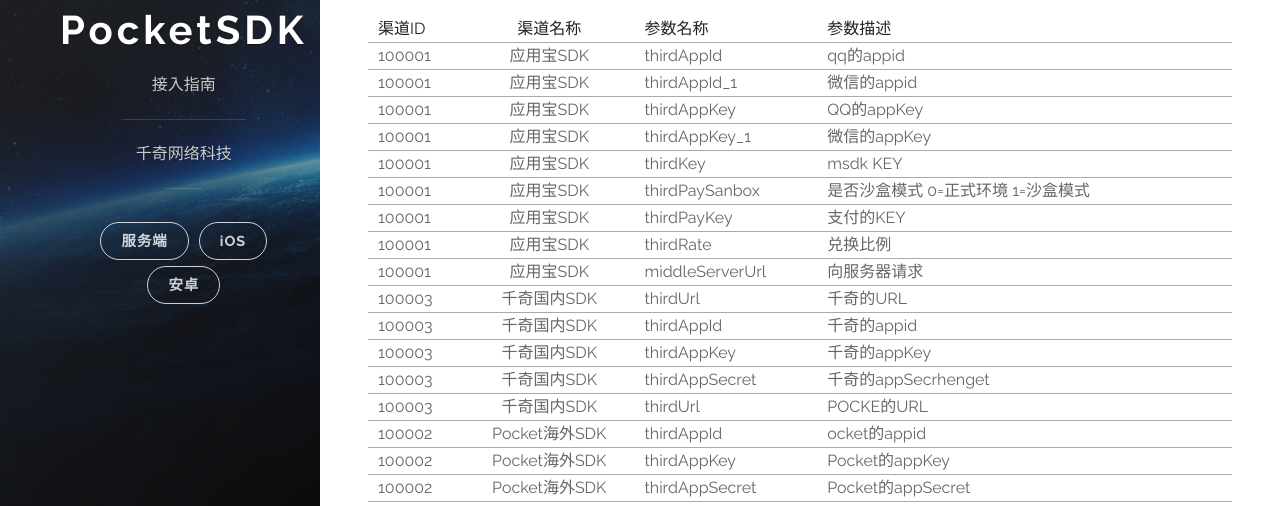
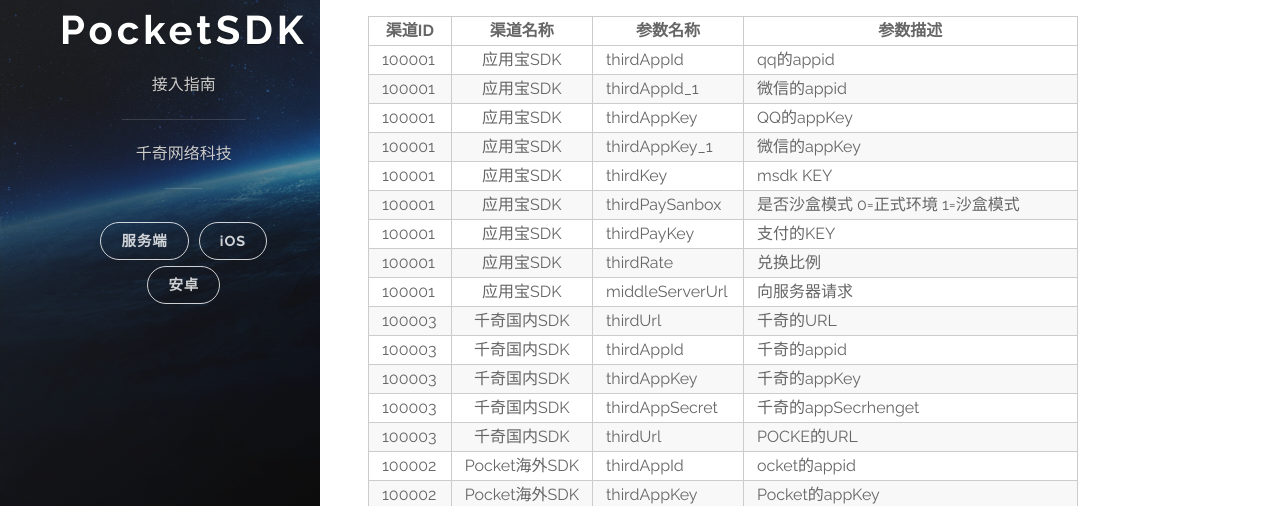
Before and after one commit to pocket-sdk/pocket-sdk.github.io, a plain HTML site: page 2015/01/18/国内SDK渠道标示/index.html in a window 1280 px wide. Shown: the part 294-800 px from the top of the page. Drawn offline with nearby package versions, Linux system fonts and the light colour scheme; some packages are replaced by stand-ins of ours.

Commit message:
Site updated: 2015-11-28 11:09:37

```diff
--- a/2015/01/18/国内SDK渠道标示/index.html
+++ b/2015/01/18/国内SDK渠道标示/index.html
@@ -129,7 +129,7 @@
 应用宝SDK
 thirdAppKey_1
 微信的">
-<meta property="og:updated_time" content="2015-11-28T02:43:56.000Z">
+<meta property="og:updated_time" content="2015-11-28T02:43:57.000Z">
 <meta name="twitter:card" content="summary">
 <meta name="twitter:title" content="国内SDK渠道标示 | PocketSDK">
 <meta name="twitter:description" content="一、概述
--- a/css/uno.css
+++ b/css/uno.css
@@ -1713,7 +1713,7 @@
 
 /* add */
 
- table {
+/* table {
     border-collapse: collapse;
     width: 100%;
     margin: 0 0 20px;
@@ -1725,4 +1725,27 @@
     border-bottom: 1px solid #AAAAAA;
     padding: 5px 10px;
     text-align: left;
-}
+}*/
+
+table {
+  padding: 0;border-collapse: collapse; }
+  table tr {
+    border-top: 1px solid #cccccc;
+    background-color: white;
+    margin: 0;
+    padding: 0; }
+    table tr:nth-child(2n) {
+      background-color: #f8f8f8; }
+    table tr th {
+      font-weight: bold;
+      border: 1px solid #cccccc;
+      margin: 0;
+      padding: 6px 13px; }
+    table tr td {
+      border: 1px solid #cccccc;
+      margin: 0;
+      padding: 6px 13px; }
+    table tr th :first-child, table tr td :first-child {
+      margin-top: 0; }
+    table tr th :last-child, table tr td :last-child {
+      margin-bottom: 0; }
```
Also changed, not shown: 2015/11/28/SDK-Server接入指南/index.html (+1 -1 lines), 2015/11/28/自动化打包系统接入指南/index.html (+1 -1 lines).
